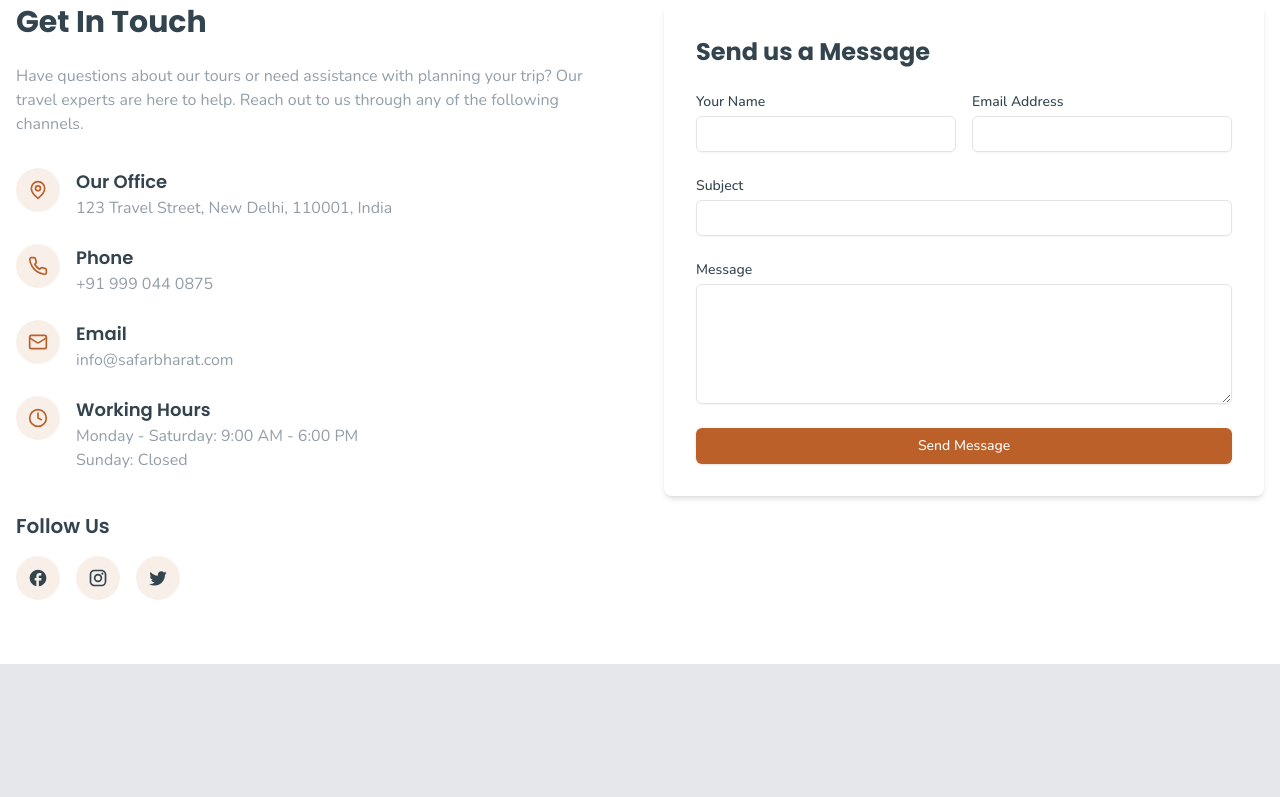
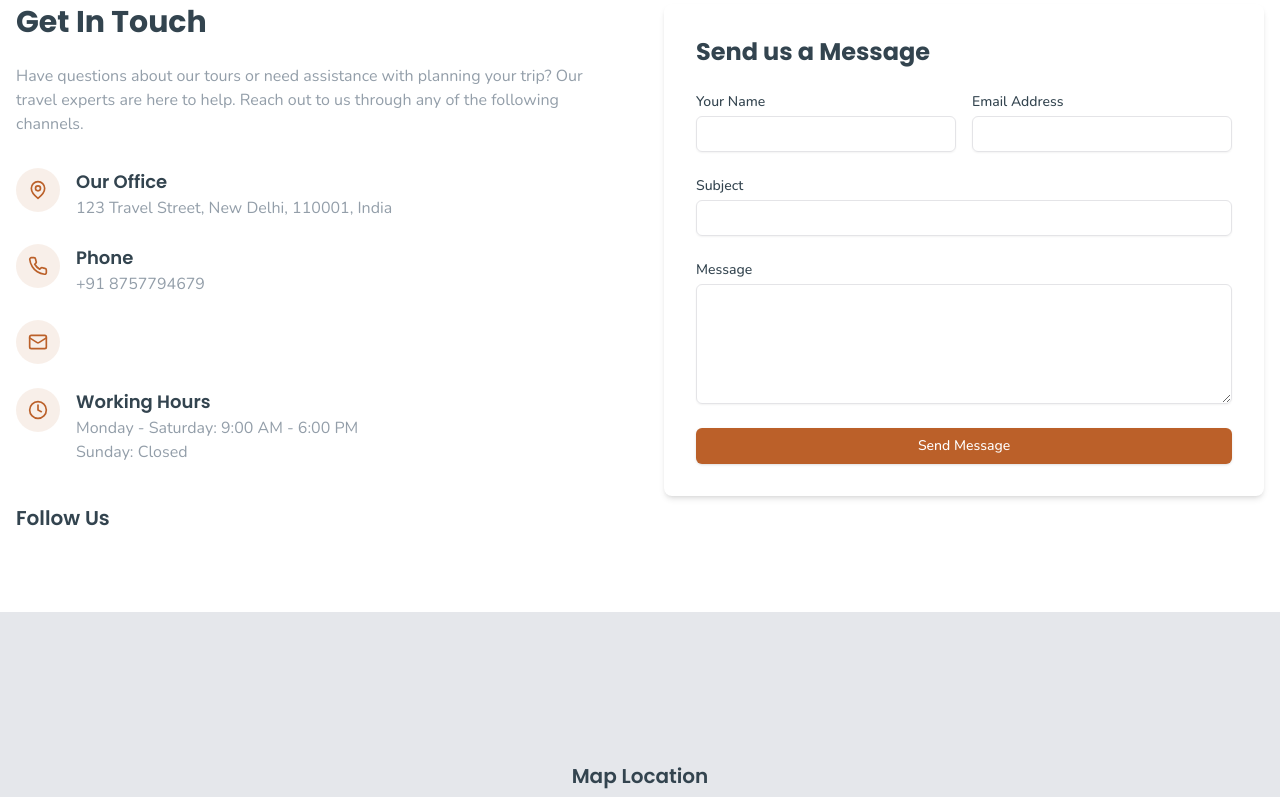
Before and after one commit to holyyatra/holyatraweb, a Next.js app: page /contact in a window 1280 px wide. Shown: the part 492-1289 px from the top of the page. Built offline with nearby package versions, Linux system fonts and the light colour scheme.

Commit message:
Update page.tsx

```diff
--- a/src/app/contact/page.tsx
+++ b/src/app/contact/page.tsx
@@ -58,7 +58,7 @@ export default function Contact() {
                     <h3 className="font-semibold text-lg">Phone</h3>
                     <p className="text-muted">
                       <a href="tel:+919990440875" className="hover:text-primary">
-                        +91 999 044 0875
+                        +91 8757794679
                       </a>
                     </p>
                   </div>
@@ -69,12 +69,9 @@ export default function Contact() {
                     <Mail className="text-primary w-5 h-5" />
                   </div>
                   <div>
-                    <h3 className="font-semibold text-lg">Email</h3>
-                    <p className="text-muted">
-                      <a href="mailto:info@safarbharat.com" className="hover:text-primary">
-                        info@safarbharat.com
-                      </a>
-                    </p>
+
+
+
                   </div>
                 </div>
 
@@ -95,23 +92,7 @@ export default function Contact() {
               <div className="mt-10">
                 <h3 className="text-xl font-semibold mb-4">Follow Us</h3>
                 <div className="flex gap-4">
-                  <a href="https://www.facebook.com/people/Safar-Bharat/61558597048237/" className="bg-primary/10 p-3 rounded-full hover:bg-primary hover:text-white transition-colors">
-                    <svg xmlns="http://www.w3.org/2000/svg" className="w-5 h-5" viewBox="0 0 24 24" fill="currentColor">
-                      <path d="M22 12c0-5.52-4.48-10-10-10S2 6.48 2 12c0 4.84 3.44 8.87 8 9.8V15H8v-3h2V9.5C10 7.57 11.57 6 13.5 6H16v3h-2c-.55 0-1 .45-1 1v2h3v3h-3v6.95c5.05-.5 9-4.76 9-9.95z" />
-                    </svg>
-                  </a>
 
-                  <a href="https://www.instagram.com/safarbharat/" className="bg-primary/10 p-3 rounded-full hover:bg-primary hover:text-white transition-colors">
-                    <svg xmlns="http://www.w3.org/2000/svg" className="w-5 h-5" viewBox="0 0 24 24" fill="currentColor">
-                      <path d="M7.8 2h8.4C19.4 2 22 4.6 22 7.8v8.4a5.8 5.8 0 0 1-5.8 5.8H7.8C4.6 22 2 19.4 2 16.2V7.8A5.8 5.8 0 0 1 7.8 2zm-.2 2A3.6 3.6 0 0 0 4 7.6v8.8C4 18.39 5.61 20 7.6 20h8.8a3.6 3.6 0 0 0 3.6-3.6V7.6C20 5.61 18.39 4 16.4 4H7.6zm9.65 1.5a1.25 1.25 0 0 1 1.25 1.25A1.25 1.25 0 0 1 17.25 8 1.25 1.25 0 0 1 16 6.75a1.25 1.25 0 0 1 1.25-1.25zM12 7a5 5 0 1 1 0 10 5 5 0 0 1 0-10zm0 2a3 3 0 1 0 0 6 3 3 0 0 0 0-6z" />
-                    </svg>
-                  </a>
-
-                  <a href="https://twitter.com/safarbharat" className="bg-primary/10 p-3 rounded-full hover:bg-primary hover:text-white transition-colors">
-                    <svg xmlns="http://www.w3.org/2000/svg" className="w-5 h-5" viewBox="0 0 24 24" fill="currentColor">
-                      <path d="M22.46 6c-.77.35-1.6.58-2.46.69.88-.53 1.56-1.37 1.88-2.38-.83.5-1.75.85-2.72 1.05C18.37 4.5 17.26 4 16 4c-2.35 0-4.27 1.92-4.27 4.29 0 .34.04.67.11.98C8.28 9.09 5.11 7.38 3 4.79c-.37.63-.58 1.37-.58 2.15 0 1.49.75 2.81 1.91 3.56-.71 0-1.37-.2-1.95-.5v.03c0 2.08 1.48 3.82 3.44 4.21a4.22 4.22 0 0 1-1.93.07 4.28 4.28 0 0 0 4 2.98 8.521 8.521 0 0 1-5.33 1.84c-.34 0-.68-.02-1.02-.06C3.44 20.29 5.7 21 8.12 21 16 21 20.33 14.46 20.33 8.79c0-.19 0-.37-.01-.56.84-.6 1.56-1.36 2.14-2.23z" />
-                    </svg>
-                  </a>
                 </div>
               </div>
             </div>
```
